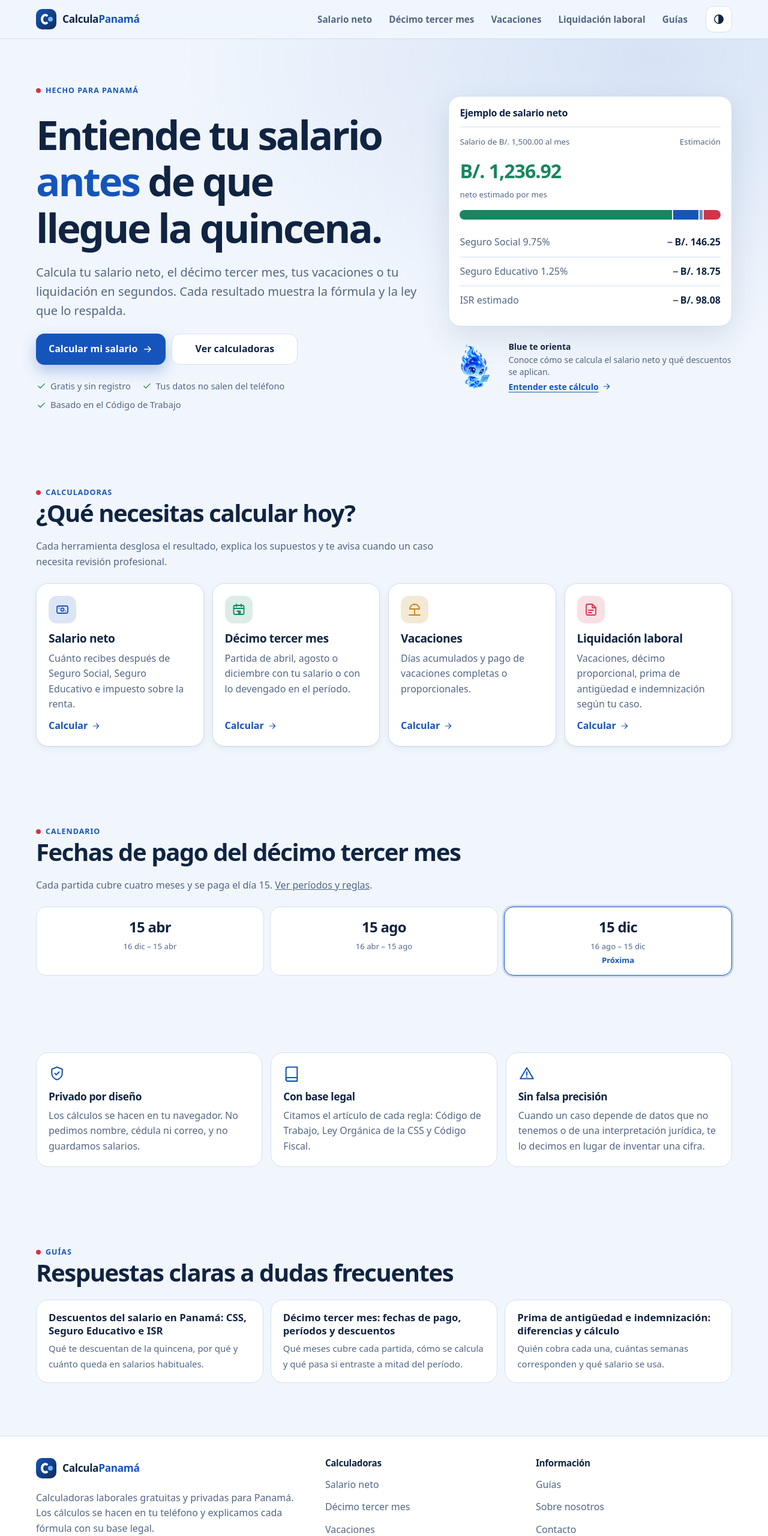
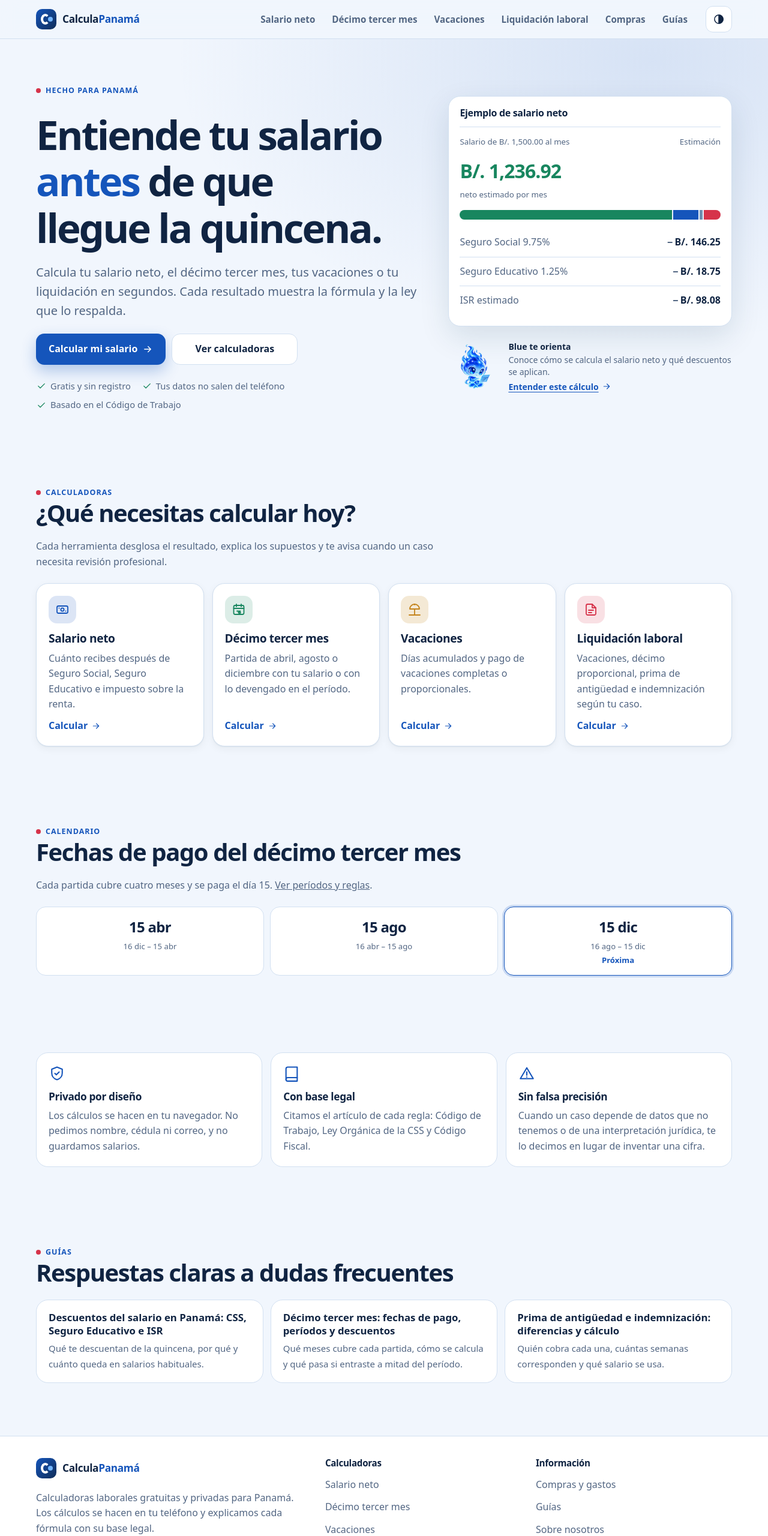
Before and after one commit to gabrielvillarreta555-code/calcula-panama, an Astro site: page / in a window 1280 px wide. Shown: the top 2560 px of the page at 60% size. Built offline with nearby package versions, Linux system fonts and the light colour scheme; Astro itself is replaced by a stand-in of ours.

Commit message:
feat: link shopping module from global navigation

```diff
--- a/src/layouts/Layout.astro
+++ b/src/layouts/Layout.astro
@@ -60,6 +60,7 @@ const adsense = isAdsenseEnabled();
       </a>
       <div class="nav-links" id="menu">
         {CALCULATORS.map(item => <a href={href(item.path)} aria-current={isCurrent(item.path) ? 'page' : undefined}>{item.label}</a>)}
+        <a href={href('/compras/')} aria-current={isCurrent('/compras/') ? 'page' : undefined}>Compras</a>
         <a href={href('/guias/')} aria-current={isCurrent('/guias/') ? 'page' : undefined}>Guías</a>
       </div>
       <button class="icon-button theme-button" type="button" aria-label="Cambiar entre modo claro y oscuro"><Icon name="theme" size={20} /></button>
@@ -82,6 +83,7 @@ const adsense = isAdsenseEnabled();
         </div>
         <div>
           <h2>Información</h2>
+          <a href={href('/compras/')}>Compras y gastos</a>
           <a href={href('/guias/')}>Guías</a>
           <a href={href('/sobre-nosotros/')}>Sobre nosotros</a>
           <a href={href('/contacto/')}>Contacto</a>
```
